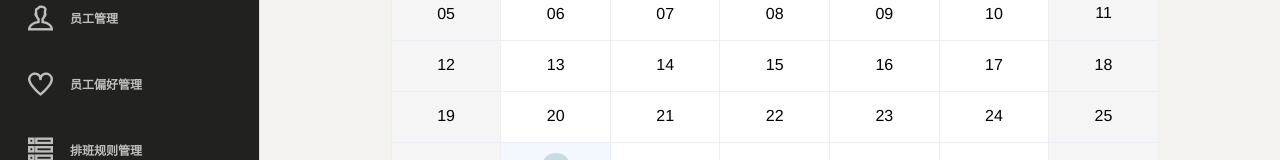
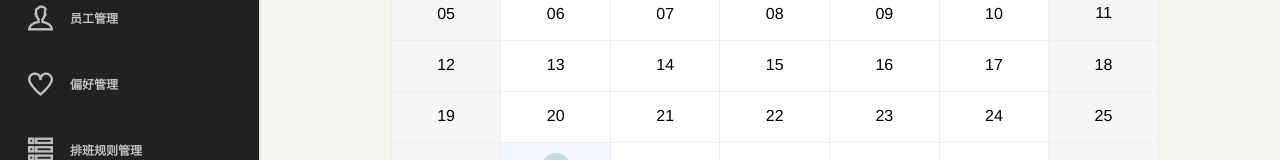
Before and after one commit to wujx020206/schedulesystem_foreend, a Vue app: page /home in a window 1280 px wide. Shown: the part 221-381 px from the top of the page. Built offline with nearby package versions, Linux system fonts and the light colour scheme; a web font is replaced by a local one; what vue-notifyjs would draw is missing.

Commit message:
修改目录名

```diff
--- a/src/layout/HomeLayout.vue
+++ b/src/layout/HomeLayout.vue
@@ -5,7 +5,7 @@
         <sidebar-link to="/home" name="主页" icon="ti-home" />
         <sidebar-link to="/store" name="门店管理" icon="ti-bell" />
         <sidebar-link to="/staff" name="员工管理" icon="ti-user"/>
-        <sidebar-link to="/preference" name="员工偏好管理" icon="ti-heart"/>
+        <sidebar-link to="/preference" name="偏好管理" icon="ti-heart"/>
         <sidebar-link to="/scheduling" name="排班规则管理" icon="ti-view-list-alt"/>
         <sidebar-link to="/business" name="业务预测数据管理" icon="ti-stats-up" />
       </template>
```
